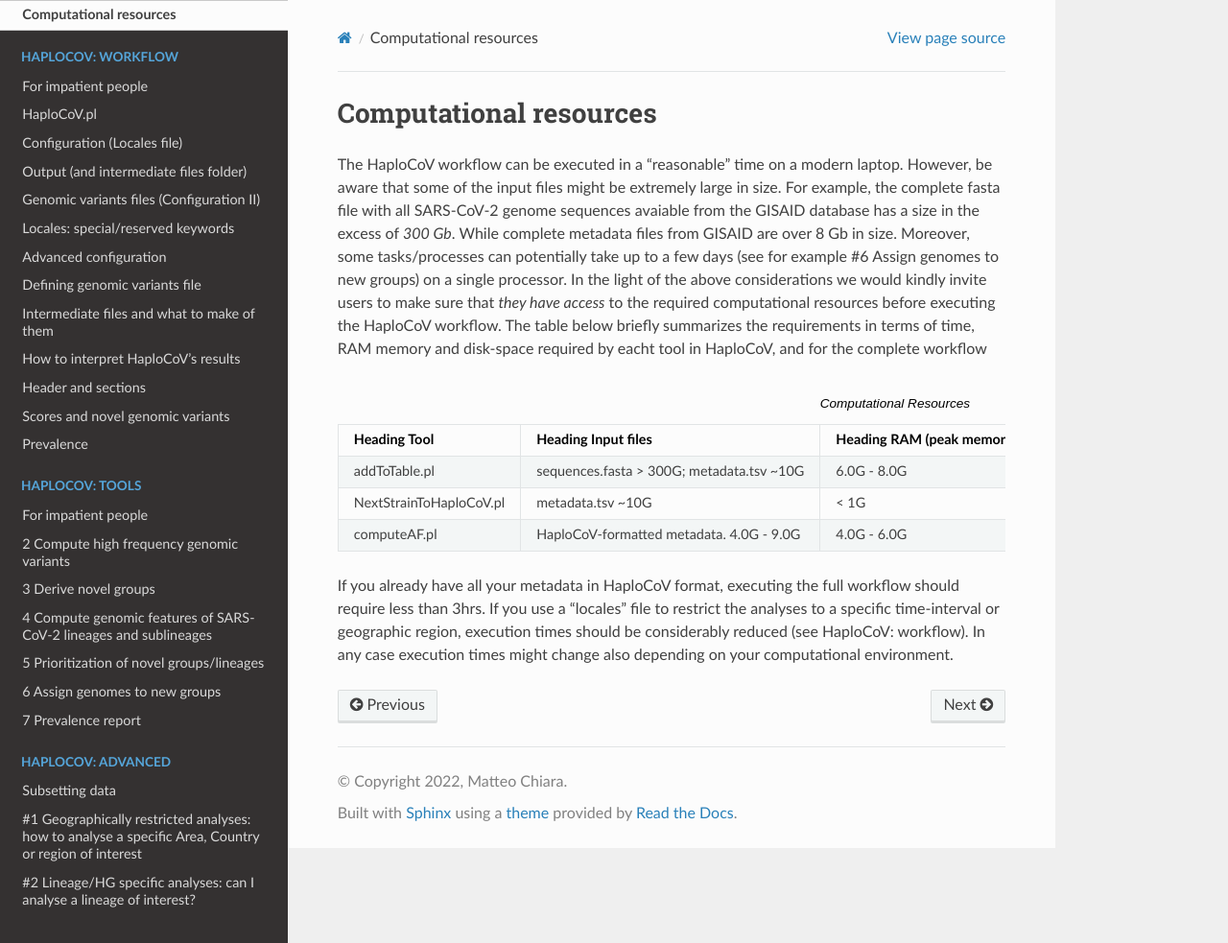
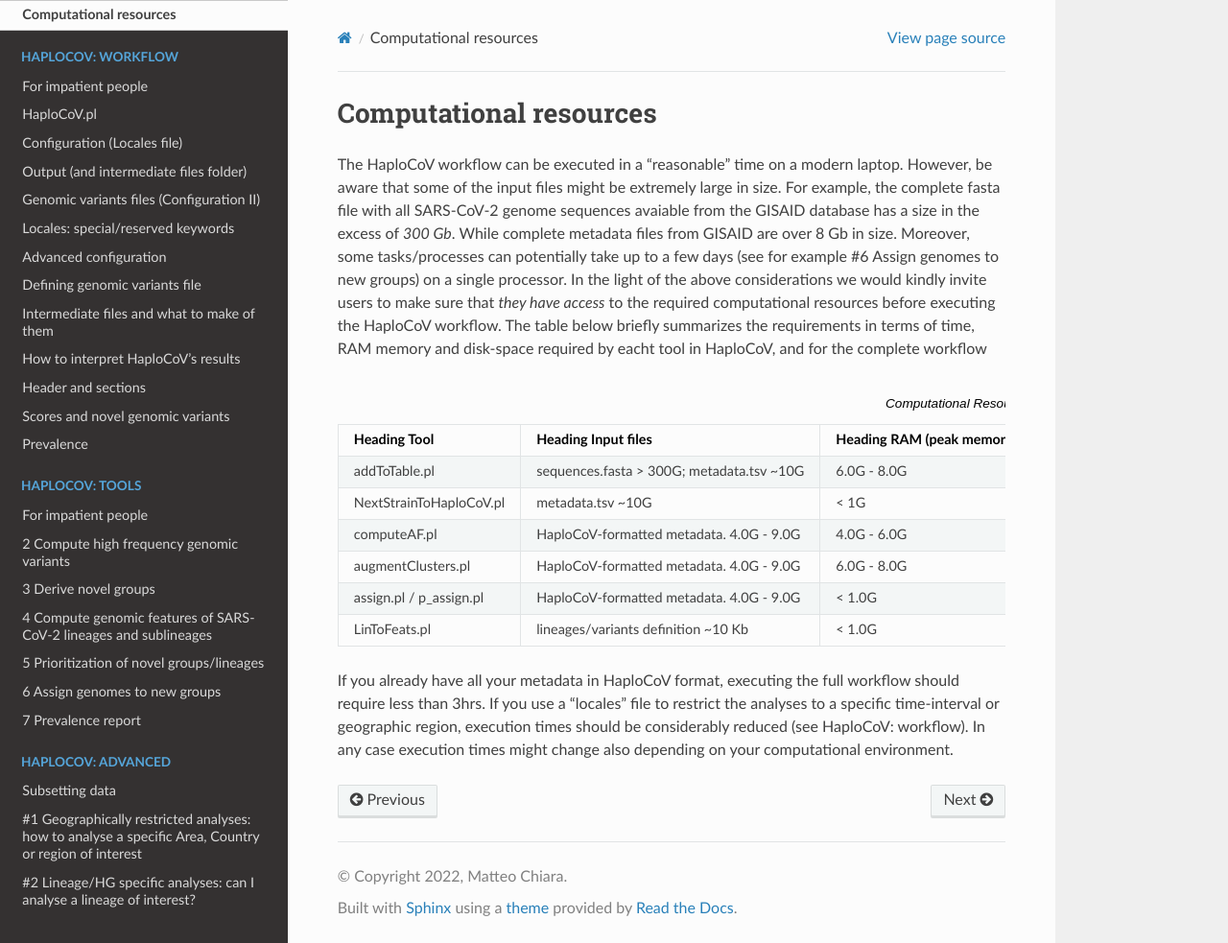
Before and after one commit to matteo14c/HaploCoV, a Sphinx documentation site: the page built from docs/source/etimes.rst, in a window 1280 px wide and 983 px high. Shown: the whole window at 96% size. Built offline with Sphinx 7.4.7 and the Read the Docs theme 2.0.0, drawn with Linux system fonts in a browser that asks for light colours.

Commit message:
Update etimes.rst

```diff
--- a/docs/source/etimes.rst
+++ b/docs/source/etimes.rst
@@ -29,6 +29,23 @@
      - 4.0G - 6.0G
      - ~20 min
      - ~ 2.0G
+   * - augmentClusters.pl
+     - HaploCoV-formatted metadata. 4.0G - 9.0G
+     - 6.0G - 8.0G
+     - ~20 min
+     - ~10 K
+   * - assign.pl / p_assign.pl
+     - HaploCoV-formatted metadata. 4.0G - 9.0G
+     - < 1.0G
+     - 4M genomes /per hour
+     - HaploCoV-formatted metadata. 4.0G - 9.0G
+   * - LinToFeats.pl
+     - lineages/variants definition ~10 Kb
+     - < 1.0G
+     - < 5 min
+     - ~20 K
+
+
 
 If you already have all your metadata in HaploCoV format, executing the full workflow should require less than 3hrs.
 If you use a "locales" file to restrict the analyses to a specific time-interval or geographic region, execution times should be considerably reduced (see HaploCoV: workflow).
```
